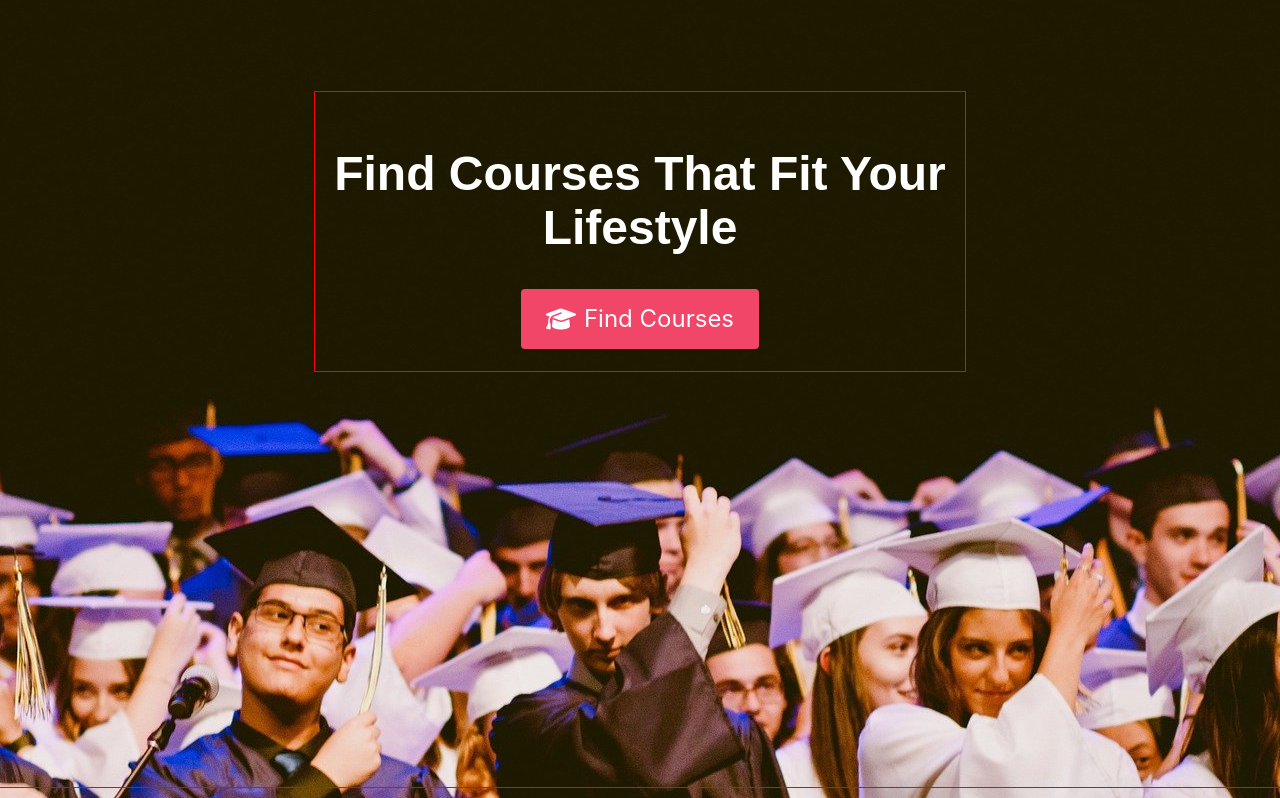
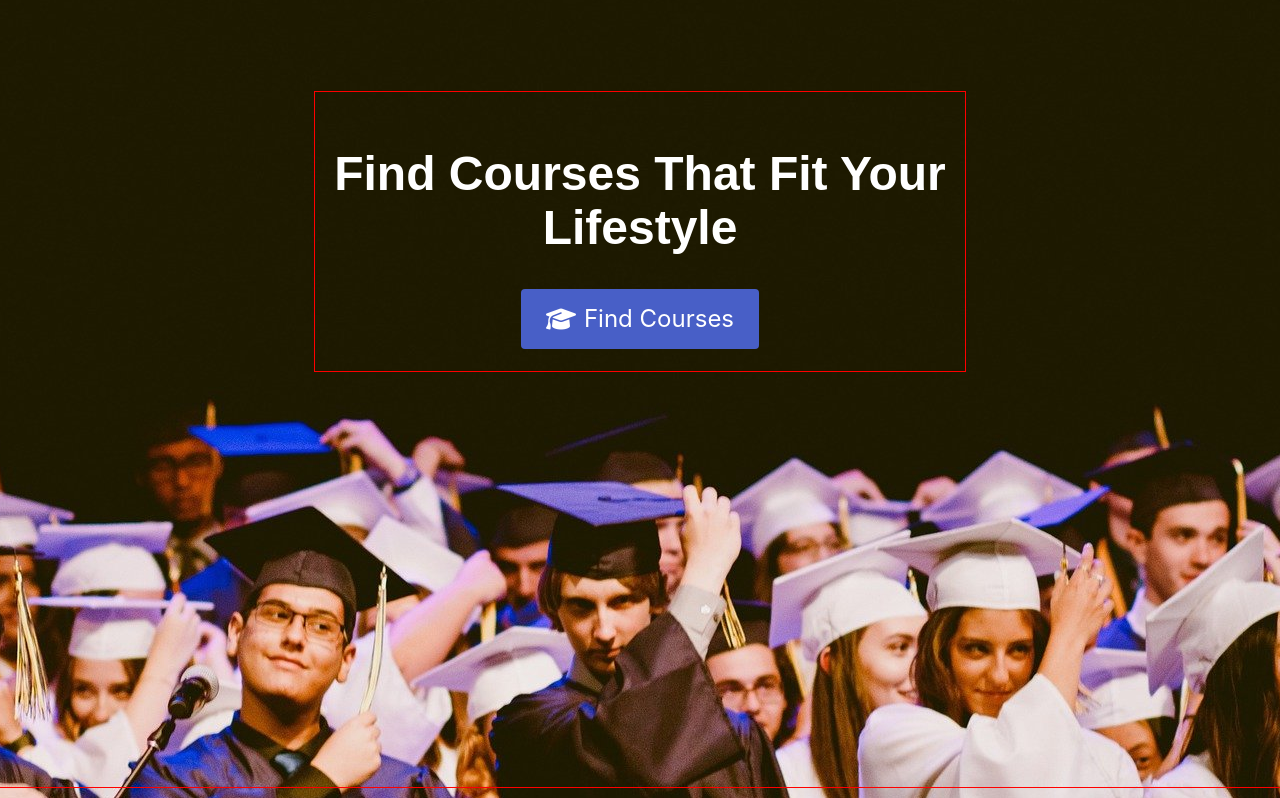
Before and after one commit to DJT777/LinguisAquilis, a Flask app: page / in a window 1280 px wide. Shown: the part 56-854 px from the top of the page. Run offline with Flask 2, Linux system fonts and the light colour scheme; parts of the project's set-up code (start-up, migrations or seed data) failed here and were passed over; some libraries are stand-ins or nearby versions.

Commit message:
Fixed issues
Fixed Issues with the database library

```diff
--- a/main.py
+++ b/main.py
@@ -90,26 +90,12 @@ def index():
         index_course_list = json.load(index_course_list)
         return render_template('index.html', quickRec = index_course_list)
     if request.method == "POST":
-        if request.form["submitButton"] == "Find Courses":
-            return redirect(url_for("findcourses"))
-        print("Request.Form: ")
-        # output = request.form.getlist('name[]')
-        output = request.form.to_dict(flat=False)
-        for item in output:
-            output = item
-        # print(output.items())
-        # return '<h1>Hello Default</h1>
-        quickEmbbedings = p1.create_embeddings(output)
-        recommendation = p1.query_embedding(quickEmbbedings, output)
-
         queryDescription = request.form['query']
         embeddings = p1.create_embeddings(queryDescription);
         recommendations = p1.query_embedding(embeddings, queryDescription);
         myDb.insertClass(recommendations.recommendations_user_text, "quickrecs");
-        myDb.insertClass(recommendations.recommendations_user_text, "classlist");
-        return render_template("results.html", returnList = recommendations.recommendations_user_text)
+        return render_template("results.html", returnList = recommendations.recommendations_user_text, userQuery=queryDescription)
     else:
-        # get form data
         return '<h1>Hello Default</h1>'
 
 @app.route("/insights", methods=['GET'])
@@ -134,9 +120,9 @@ def contact():
         form.phoneNumber = request.form['phone']
         form.contactChoice = request.form['contact_choice']
         form.notes = request.form['notes']
-        print(form.name)
         form.logForm()
         return render_template("contact.html")
+
 @app.route("/contactportal", methods=['GET','POST'])
 def contactportal():
     if request.method == "GET":
@@ -145,7 +131,6 @@ def contactportal():
         return render_template("contactportal.html", list=formList)
     if request.method == "POST":
         formId = request.form.get("id")
-        # print("Form Id is: ",formId)
         myDb.markFromComplete(formId);
         formList = myDb.executeDataQuery("contact")
         return render_template("contactportal.html", list=formList)
--- a/static/styles.css
+++ b/static/styles.css
@@ -32,7 +32,7 @@ select {
   font-size: 16px;
   border-radius: 5px;
 }
-i {
+.my-icon {
   margin-right: 8px;
 }
 .landing-image {
--- a/templates/index.html
+++ b/templates/index.html
@@ -14,9 +14,9 @@ content %}
             type="submit"
             name="submitButton"
             value="Find Courses"
-            class="button is-danger is-large"
+            class="button is-link is-large"
           >
-            <i class="fa-solid fa-graduation-cap"></i>
+            <i class="my-icon fa-solid fa-graduation-cap"></i>
             Find Courses
           </button>
         </form>
@@ -39,7 +39,7 @@ content %}
                   value="{{x['query']}}"
                   class="quick-rec is-responsive button is-outlined is-rounded"
                 >
-                  <i class="{{x['class']}}"></i>
+                  <i class="my-icon {{x['class']}}"></i>
                   {{x['name']}}
                 </button>
                 {% endfor %}
@@ -56,28 +56,28 @@ content %}
     </div>
     <nav class="level">
       <div class="level-item has-text-centered">
-        <i class="level-icon fa-solid fa-book"></i>
+        <i class="my-icon level-icon fa-solid fa-book"></i>
         <div>
           <p class="heading">Courses</p>
           <p class="title">56+</p>
         </div>
       </div>
       <div class="level-item has-text-centered">
-        <i class="level-icon fa-solid fa-building-columns"></i>
+        <i class="my-icon level-icon fa-solid fa-building-columns"></i>
         <div>
           <p class="heading">Colleges</p>
           <p class="title">6+</p>
         </div>
       </div>
       <div class="level-item has-text-centered">
-        <i class="level-icon fa-solid fa-graduation-cap"></i>
+        <i class="my-icon level-icon fa-solid fa-graduation-cap"></i>
         <div>
           <p class="heading">Majors</p>
           <p class="title">81+</p>
         </div>
       </div>
       <div class="level-item has-text-centered">
-        <i class="level-icon fa-solid fa-user-graduate"></i>
+        <i class="my-icon level-icon fa-solid fa-user-graduate"></i>
         <div>
           <p class="heading">Students</p>
           <p class="title">1789</p>
@@ -101,7 +101,7 @@ content %}
             <p class="subtitle">Find courses that you'll enjoy.</p>
             <a href="{{ url_for('findcourses') }}">
               <button class="button is-medium is-responsive">
-                <i class="fa-solid fa-square-up-right"></i>
+                <i class="my-icon fa-solid fa-square-up-right"></i>
                 Find courses
               </button>
             </a>
@@ -119,7 +119,7 @@ content %}
             <p class="subtitle">Check Out the Bulletin</p>
             <a href="http://usi.edu">
               <button class="button is-medium is-responsive">
-                <i class="fa-solid fa-square-up-right"></i>
+                <i class="my-icon fa-solid fa-square-up-right"></i>
                 Bulletin
               </button>
             </a>
--- a/templates/navbase.html
+++ b/templates/navbase.html
@@ -69,7 +69,7 @@
             <div class="navbar-item">
               <div class="buttons">
                 <a href="{{ url_for('contact') }}" class="button is-link">
-                  <i class="fa-solid fa-comment"></i>
+                  <i class="my-icon fa-solid fa-comment"></i>
                   <strong>Feedback</strong>
                 </a>
               </div>
```
Also changed, not shown: templates/about.html (+11 -4 lines), templates/findcourses.html (+7 -5 lines), templates/results.html (+31 -2 lines).
